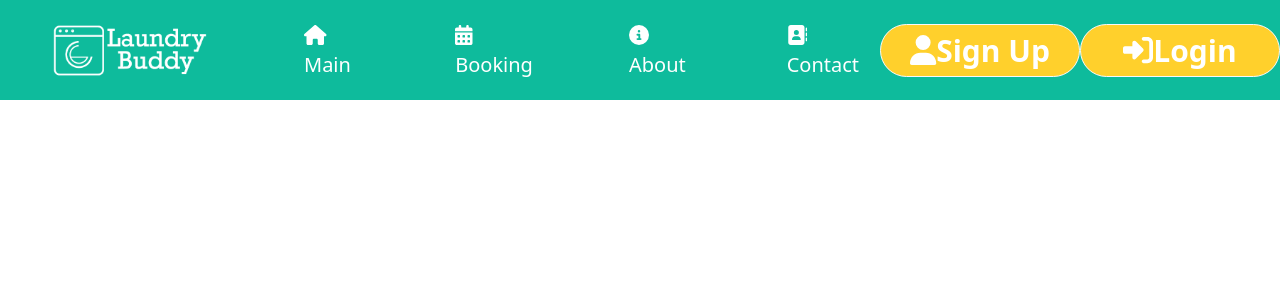
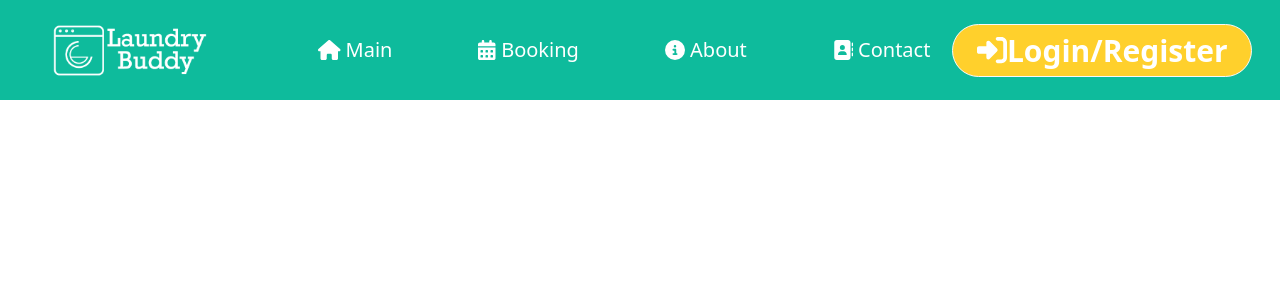
Before and after one commit to hampeG/laundrybuddy, a React (Vite) app: page /book/1 in a window 1280 px wide. Shown: the top 300 px of the page. Built offline with nearby package versions, Linux system fonts and the light colour scheme.

Commit message:
KAN-26 Updated the NavBar

```diff
--- a/src/App.css
+++ b/src/App.css
@@ -31,7 +31,7 @@
 }
 
 .navbar-btn {
-    width: 200px !important;
+    width: 300px !important;
     height: 53px !important;
     border-radius: 30px !important;
     background-color: #FFD02C !important;
@@ -51,7 +51,7 @@
 
 @media (max-width: 991.98px) {
     .navbar-btn {
-      width: 150px !important;
+      width: 200px !important;
       height: 40px !important;
       font-size: 20px !important;
       margin-left: 22px !important;
--- a/src/NavBar.jsx
+++ b/src/NavBar.jsx
@@ -24,8 +24,7 @@ const NavBar = () => {
           <Nav.Link href="#" className="nav-link"><FontAwesomeIcon icon={faAddressBook} />   Contact</Nav.Link>
         </Nav>
         <Nav className="ml-auto justify-content-end">
-            <Button variant="light" className="navbar-btn"><FontAwesomeIcon icon={faUser} /> Sign Up</Button>
-            <Button variant="light" className="navbar-btn"><FontAwesomeIcon icon={faSignInAlt} /> Login</Button>
+            <Button variant="light" className="navbar-btn"><FontAwesomeIcon icon={faSignInAlt} /> Login/Register</Button>
         </Nav>
       </Navbar.Collapse>
     </Navbar>
```
